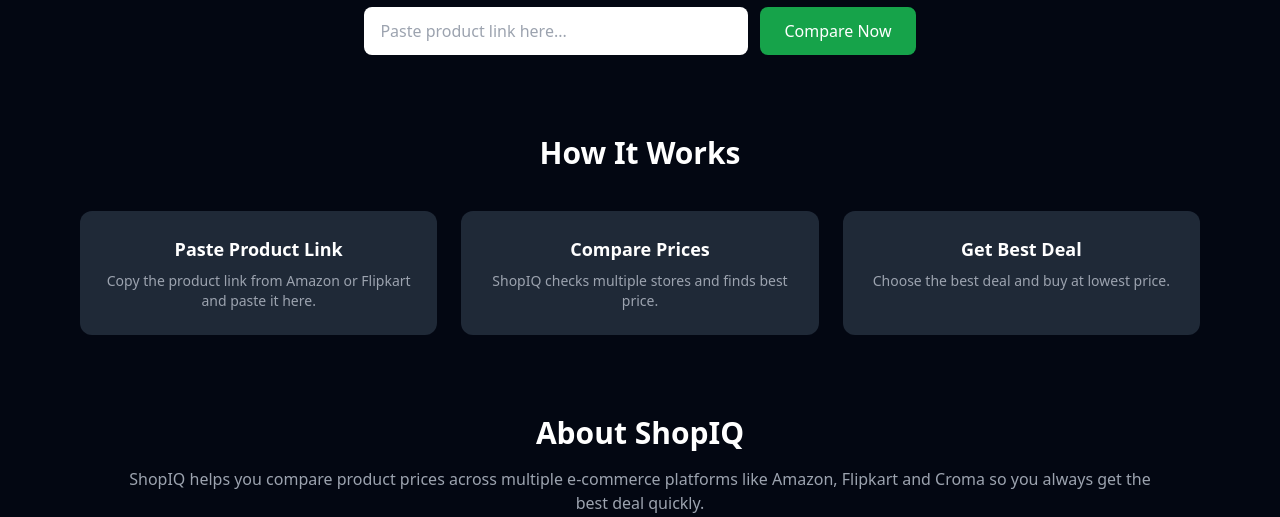
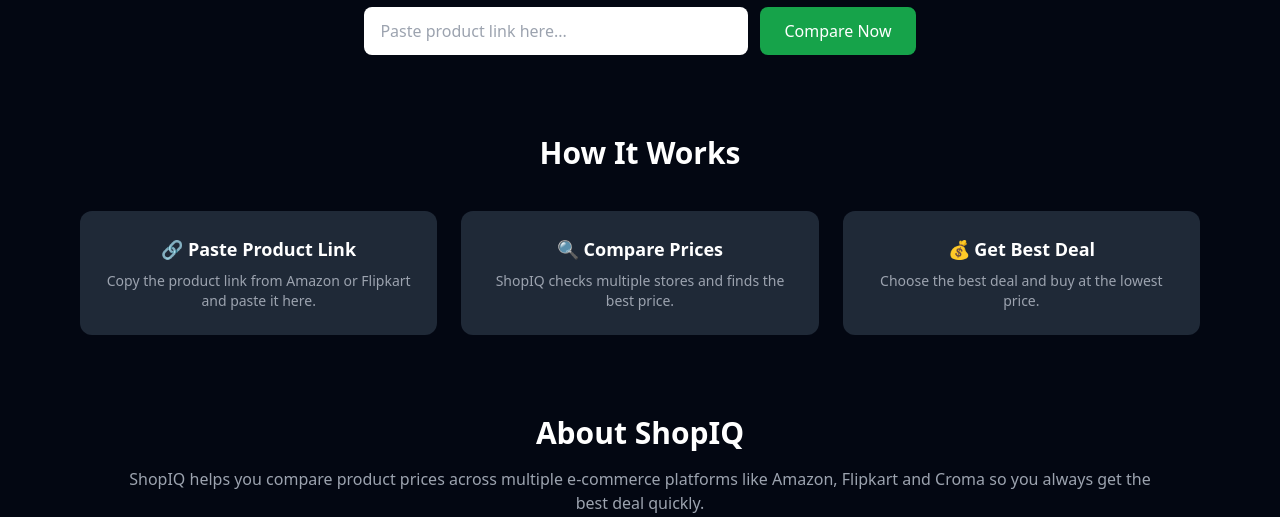
Before and after one commit to nishanthbhashamoni-lang/ShopIQ, a Flask app: page / in a window 1280 px wide. Shown: the part 234-751 px from the top of the page. Run offline with Flask 3, Linux system fonts and the light colour scheme; some libraries are stand-ins or nearby versions.

Commit message:
emoji + logo fix

```diff
--- a/templates/index.html
+++ b/templates/index.html
@@ -13,7 +13,8 @@
 <div class="flex flex-wrap justify-between items-center px-4 md:px-10 py-4 border-b border-gray-800">
 
     <div class="flex items-center gap-2">
-        <img src="/static/logo.png" class="w-8 h-8 rounded-full">
+        <!-- ✅ LOGO FIX -->
+        <img src="{{ url_for('static', filename='logo.png') }}" class="w-8 h-8 rounded-full">
         <h1 class="text-lg md:text-xl font-bold text-green-500">ShopIQ</h1>
     </div>
 
@@ -60,23 +61,23 @@
     <div class="grid grid-cols-1 md:grid-cols-3 gap-6">
 
         <div class="bg-gray-800 p-6 rounded-xl">
-            <p class="text-lg font-semibold">Paste Product Link</p>
+            <h3 class="text-lg font-semibold">🔗 Paste Product Link</h3>
             <p class="text-gray-400 mt-2 text-sm">
                 Copy the product link from Amazon or Flipkart and paste it here.
             </p>
         </div>
 
         <div class="bg-gray-800 p-6 rounded-xl">
-            <p class="text-lg font-semibold">Compare Prices</p>
+            <h3 class="text-lg font-semibold">🔍 Compare Prices</h3>
             <p class="text-gray-400 mt-2 text-sm">
-                ShopIQ checks multiple stores and finds best price.
+                ShopIQ checks multiple stores and finds the best price.
             </p>
         </div>
 
         <div class="bg-gray-800 p-6 rounded-xl">
-            <p class="text-lg font-semibold">Get Best Deal</p>
+            <h3 class="text-lg font-semibold">💰 Get Best Deal</h3>
             <p class="text-gray-400 mt-2 text-sm">
-                Choose the best deal and buy at lowest price.
+                Choose the best deal and buy at the lowest price.
             </p>
         </div>
 
```
